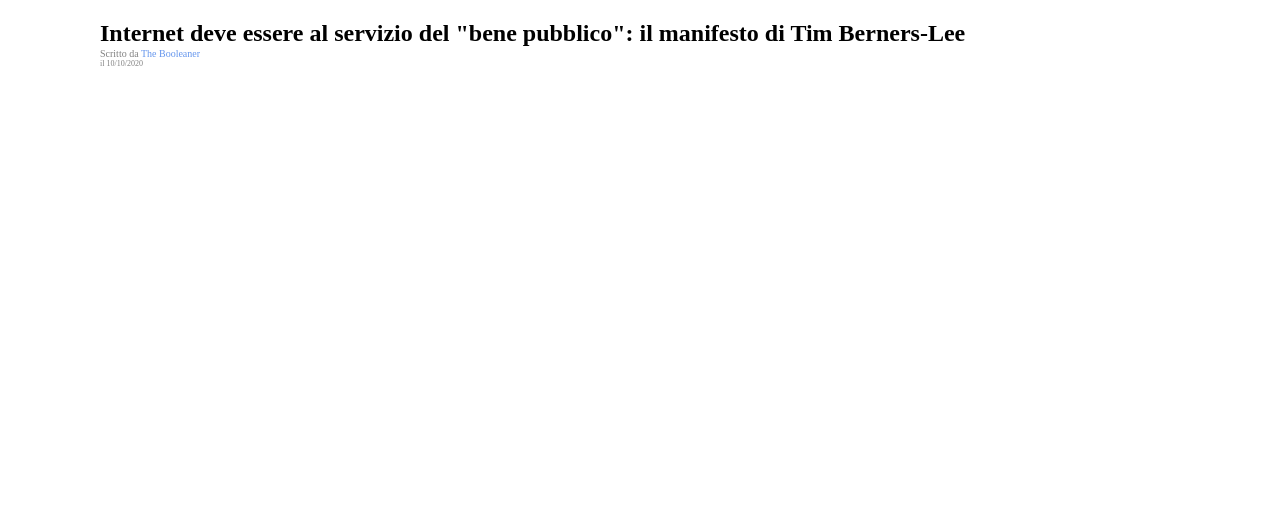
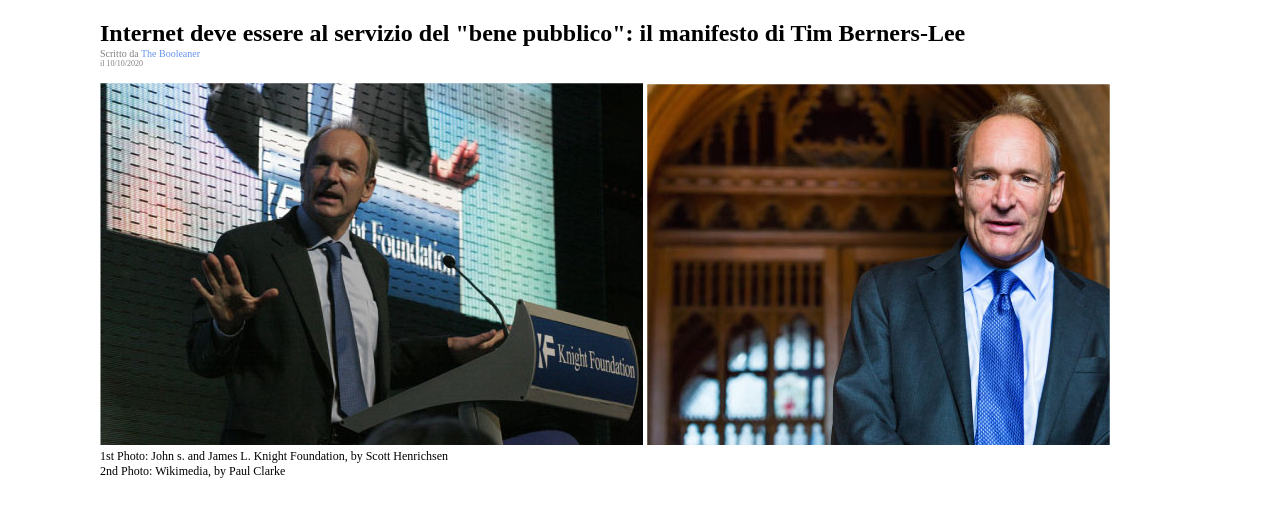
Before and after one commit to Andrea-Mattia/html-css-booleaner, a website: page index.html in a window 1280 px wide. Shown: the part 47-564 px from the top of the page. Drawn offline with Linux system fonts and the light colour scheme.

Commit message:
add first 2 images section

```diff
--- a/css/main.css
+++ b/css/main.css
@@ -37,3 +37,11 @@
 .date {
   font-size: 8px;
 }
+
+.tim-images {
+  margin-top: 15px;
+}
+
+.img-cred {
+  font-size: 12px;
+}
--- a/index.html
+++ b/index.html
@@ -24,6 +24,14 @@
             </div>
           </div>
         </section>
+        <section class="tim-images">  <!--First 2 images-->
+          <img src="./img/tim-1.jpg" alt="Tim 1">
+          <img src="./img/tim-2.jpg" alt="Tim 2">
+          <div class="img-cred">
+            1st Photo: John s. and James L. Knight Foundation, by Scott Henrichsen <br>
+            2nd Photo: Wikimedia, by Paul Clarke
+          </div>
+        </section>
       </main>
     </div>
   </body>
```
